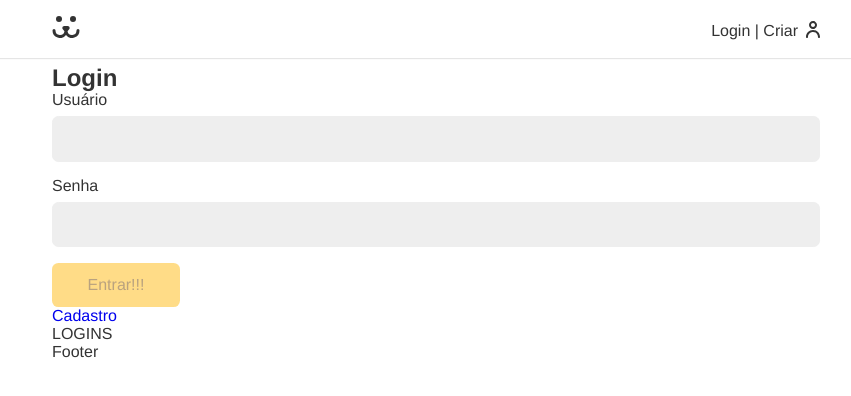
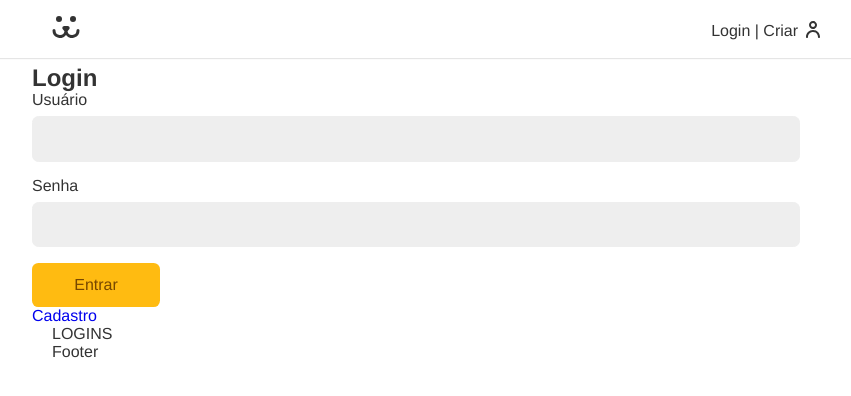
Before and after one commit to gustavocabraltv/origamid-react, a React (Create React App) app: page /login in a window 1280 px wide. Shown: the top 396 px of the page, without its empty margins (204-1055 px from the left). Built offline with nearby package versions, Linux system fonts and the light colour scheme.

Commit message:
Login Form and Error Component

```diff
--- a/src/App.css
+++ b/src/App.css
@@ -43,3 +43,17 @@ button, input {
 a {
     text-decoration: none
 }
+
+.animeLeft {
+    opacity: 0;
+    transform: translateX(-20px);
+    animation: animeLeft .3s forwards;
+
+}
+
+@keyframes animeLeft {
+    to {
+         opacity: 1;
+         transform: inital;
+    }
+}
--- a/src/UserContext.js
+++ b/src/UserContext.js
@@ -7,7 +7,7 @@ export const UserStorage = ({ children }) => {
   const [data, setData] = React.useState(null);
   const [login, setLogin] = React.useState(null);
   const [error, setError] = React.useState(null);
-  const [loading, setLoading] = React.useState(null);
+  const [loading, setLoading] = React.useState(false);
 
   React.useEffect(()=> {
     async function autoLogin(){
@@ -23,7 +23,7 @@ export const UserStorage = ({ children }) => {
           await getUser(token)
 
         } catch (err) {
-
+          userLogout()
         }finally{
           setLoading(false)
 
@@ -51,15 +51,25 @@ export const UserStorage = ({ children }) => {
   }
 
   async function userLogin(username, password) {
+    try {
+    setError(null)
+    setLoading(true)
     const { url, options } = TOKEN_POST({ username, password });
     const tokenRes = await fetch(url, options);
+    if(!tokenRes.ok) throw new Error(`Error: ${tokenRes.statusText}`)
     const { token } = await tokenRes.json();
     window.localStorage.setItem('token', token);
-    getUser(token);
+    await getUser(token);
+    } catch (err) {
+      setError(err.message);
+      setLogin(false)
+    }finally{
+      setLoading(false)
+    }
   }
 
   return (
-    <UserContext.Provider value={{ userLogin, data, userLogout }}>
+    <UserContext.Provider value={{ userLogin, data, userLogout, error, login, loading }}>
       {children}
     </UserContext.Provider>
   );
--- /dev/null
+++ b/src/components/Helper/Error.js
@@ -0,0 +1,7 @@
+import React from 'react'
+const Error = ({error}) => {
+    if(!error) return null;
+    return <p style={{color: '#f31', margin: '1rem 0'}}>{error}</p>
+}
+
+export default Error;
--- a/src/components/Login/LoginForm.js
+++ b/src/components/Login/LoginForm.js
@@ -4,13 +4,14 @@ import Input from '../Forms/Input';
 import Button from '../Forms/Button';
 import useForm from '../../Hooks/useForm';
 import { UserContext } from '../../UserContext';
+import Error from '../Helper/Error'
 
 const LoginForm = () => {
   const username = useForm();
   const password = useForm();
 
 
-  const { userLogin } = React.useContext(UserContext);
+  const { userLogin, error, loading} = React.useContext(UserContext);
 
   async function handleSubmit(event) {
     event.preventDefault();
@@ -20,21 +21,24 @@ const LoginForm = () => {
     }
   }
 
-  function SubmitButton(){
+  function SubmitButton({children}){
     if(username.value && password.value.length >= 3){
-      return <Button>Entrar</Button>
+      return <Button>{children}</Button>
     }else{
-      return <Button disabled>Entrar!!!</Button>
+      return <Button disabled>{children}</Button>
     }
   }
 
   return (
-    <section>
+
+    <section className='animeLeft'>
       <h1>Login</h1>
       <form action="" onSubmit={handleSubmit}>
         <Input label="Usuário" type="text" name="username" {...username} />
         <Input label="Senha" type="password" name="password" {...password} />
-        <SubmitButton/>
+
+        {loading ? <Button>Carregando</Button> : <Button>Entrar</Button>}
+        <Error error={error}/>
       </form>
       <Link to="/login/criar">Cadastro</Link>
     </section>
```
